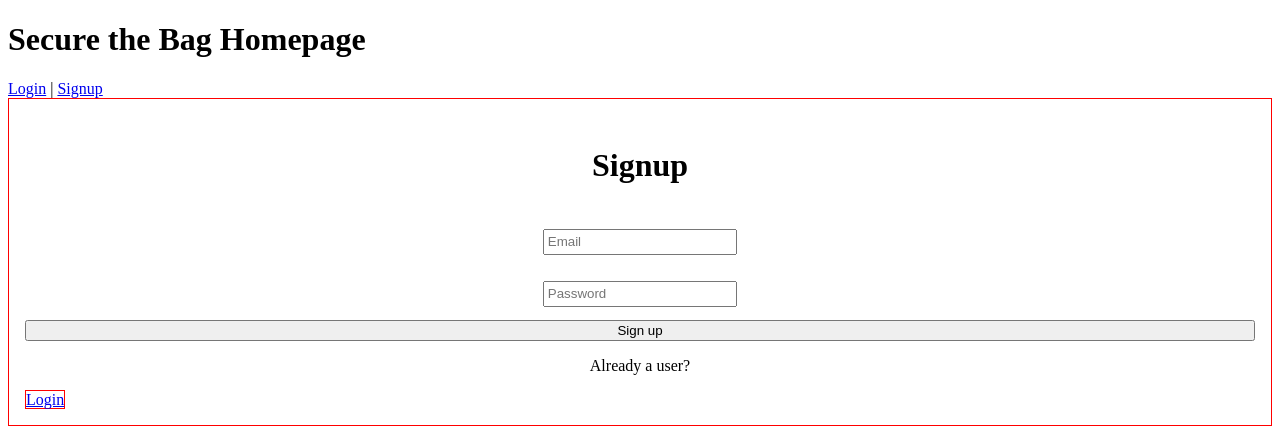
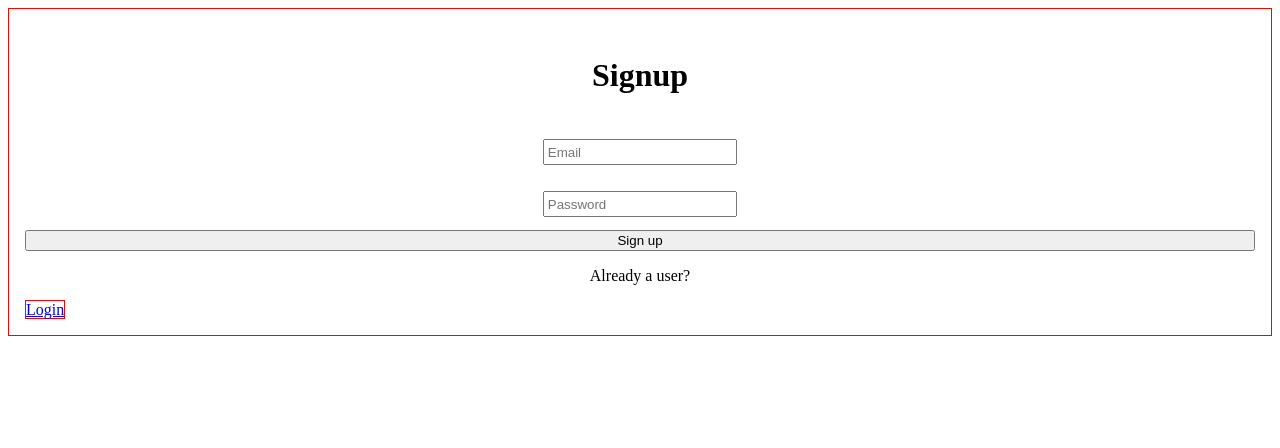
Before and after one commit to PTRI-7-Team-Axolotl/secure-the-bag, a React (Create React App) app: page /signup in a window 1280 px wide. Shown: the top 448 px of the page. Built offline with nearby package versions, Linux system fonts and the light colour scheme; the HTML template or start-up script is replaced by a standard one.

Commit message:
Moved login and signup links out of '/' path

```diff
--- a/src/index.js
+++ b/src/index.js
@@ -11,8 +11,6 @@ root.render(
     <React.StrictMode>
       <Routes>
         <Route path='/' element={<App />}>
-          <Route path='login' element={<Login />} />
-          <Route path='signup' element={<Signup />} />
           <Route path="*"
                   element={
                     <main style={{ padding: "1rem" }}>
@@ -21,6 +19,8 @@ root.render(
                   }
           />
         </Route>
+        <Route path='login' element={<Login />} />
+        <Route path='signup' element={<Signup />} />
       </Routes>
     </React.StrictMode>
   </BrowserRouter>
```
Also changed, not shown: src/Login.jsx (+0 -14 lines), src/Signup.jsx (+0 -32 lines).
